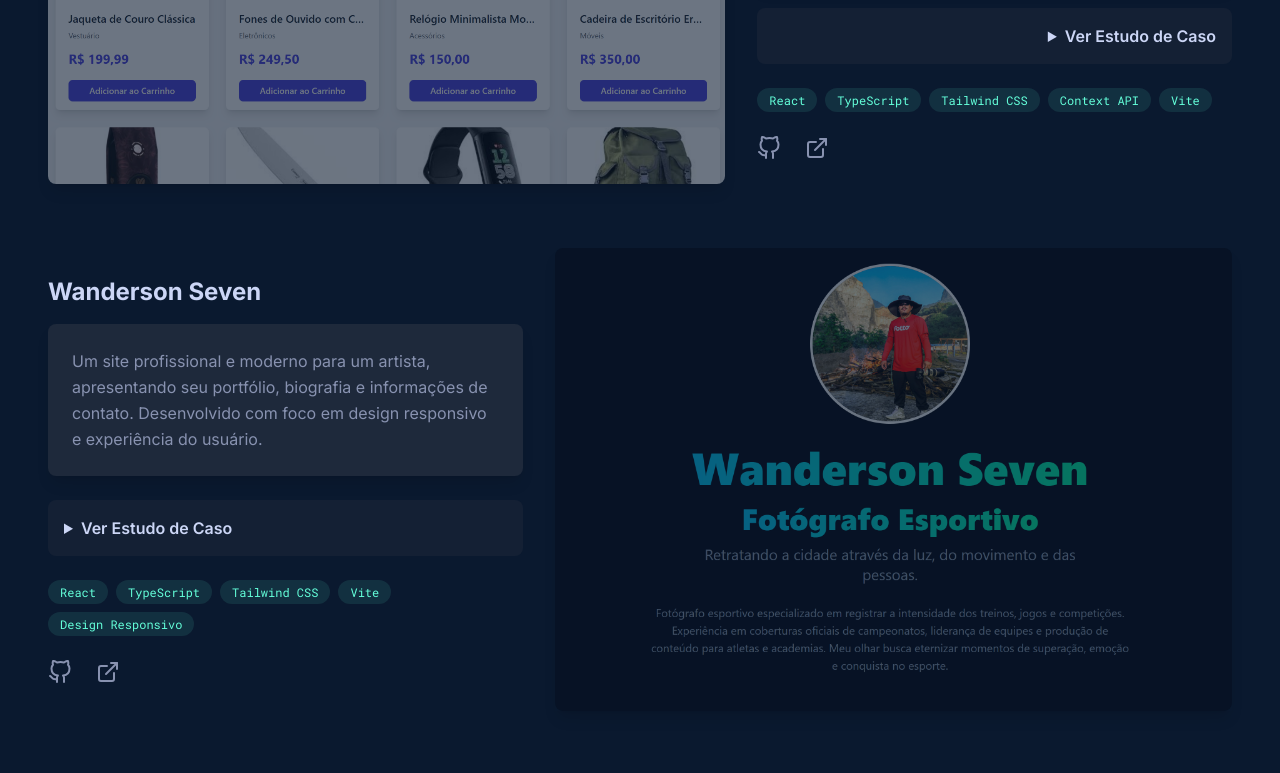
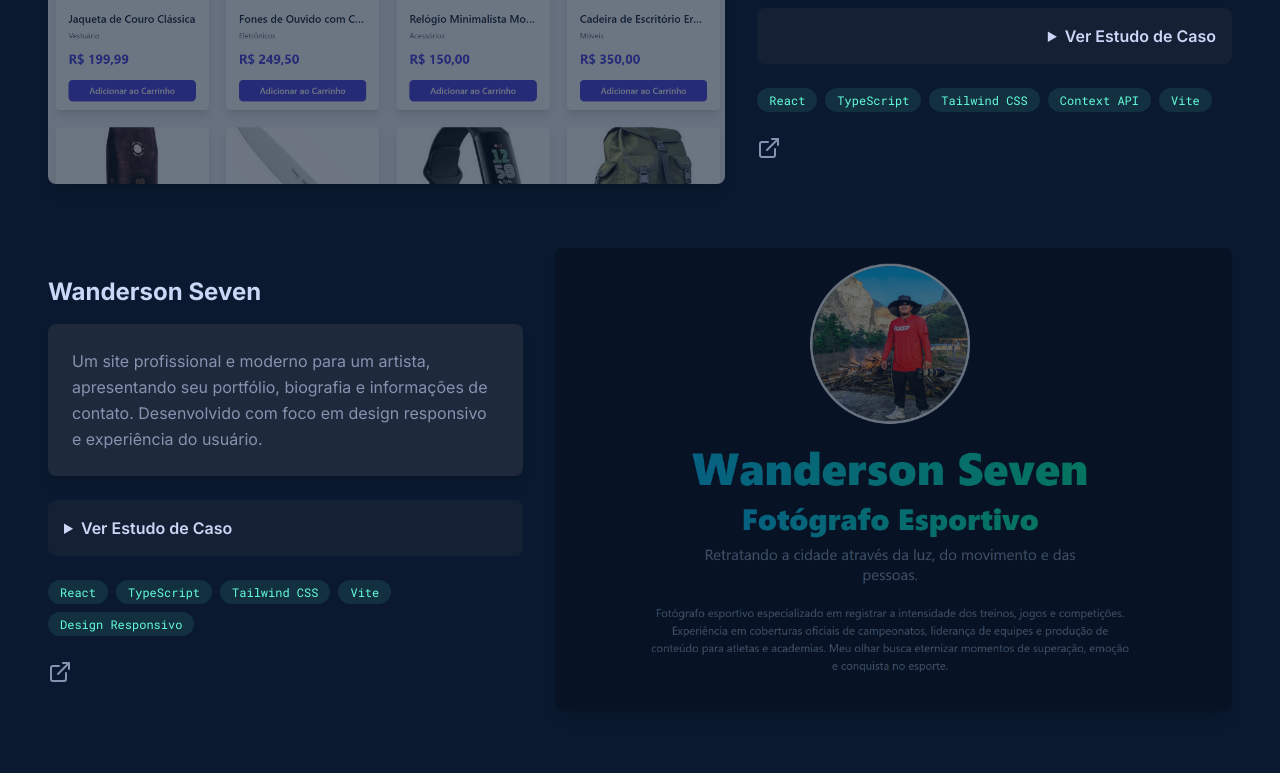
Before and after one commit to Kakariko2000/portifolio-dev-, a React (Vite) app: page / in a window 1280 px wide. Shown: the part 1800-2573 px from the top of the page. Built offline with nearby package versions, Linux system fonts and the light colour scheme; grey boxes are pictures that could not be loaded.

Commit message:
[dyad] Removido o ícone do GitHub dos projetos - wrote 1 file(s)

```diff
--- a/components/ProjectCard.tsx
+++ b/components/ProjectCard.tsx
@@ -1,4 +1,3 @@
-
 import React from 'react';
 import type { Project } from '../types';
 import { GithubIcon, ExternalLinkIcon } from './Icons';
@@ -50,9 +49,7 @@ const ProjectCard: React.FC<ProjectCardProps> = ({ project, reverse = false }) =
             </ul>
 
             <div className="flex items-center space-x-6">
-                <a href={repoUrl} target="_blank" rel="noopener noreferrer" aria-label="Repositório no GitHub" className="text-text-secondary hover:text-accent transition-colors duration-300">
-                    <GithubIcon />
-                </a>
+                {/* Removido o link e o ícone do GitHub */}
                 <a href={liveUrl} target="_blank" rel="noopener noreferrer" aria-label="Ver projeto online" className="text-text-secondary hover:text-accent transition-colors duration-300">
                     <ExternalLinkIcon />
                 </a>
```
